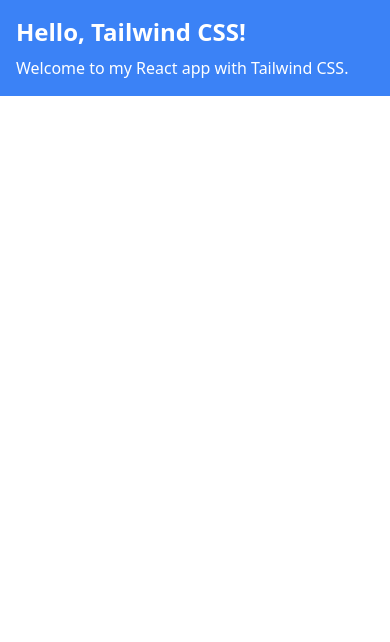
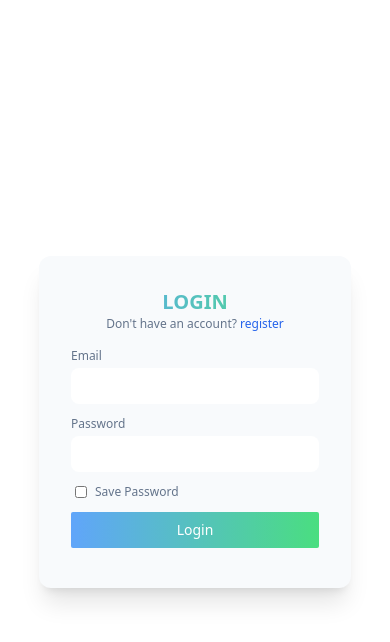
Before and after one commit to adeprastyo/login-page-react-tailwind, a JavaScript app: page / in a window 390 px wide. Shown: the top 642 px of the page. Built offline with nearby package versions, Linux system fonts and the light colour scheme; the HTML template or start-up script is replaced by a standard one.

Commit message:
login responsive

```diff
--- a/src/App.js
+++ b/src/App.js
@@ -1,8 +1,95 @@
 function App() {
+  // ukuran sm (min-width 640px)
+  // ukuran lg (min-width 1024px)
   return (
-    <div className="bg-blue-500 text-white p-4">
-      <h1 className="text-2xl font-bold ">Hello, Tailwind CSS!</h1>
-      <p className="mt-2">Welcome to my React app with Tailwind CSS.</p>
+    <div className="w-screen h-screen flex justify-center items-center">
+      <div
+        className="w-4/5 rounded-xl p-8 shadow-xl bg-slate-50
+                  sm:w-3/5 sm:p-12
+                  lg:w-2/5 lg:p-16"
+      >
+        {/* header */}
+        <div
+          className="text-center mb-4
+          sm:mb-5
+          lg:mb-6
+        "
+        >
+          <h1
+            className="text-xl font-sans text-transparent font-black bg-clip-text bg-gradient-to-r from-blue-400 to-green-400
+                        sm:text-4xl
+                        lg:text-5xl"
+          >
+            LOGIN
+          </h1>
+          <p
+            className="text-xs text-slate-500 font-light
+                        sm:text-base
+                        lg:text-lg"
+          >
+            Don't have an account?{" "}
+            <span className="text-blue-600 font-normal">register</span>
+          </p>
+        </div>
+        {/* input */}
+        <form>
+          <div
+            className="mb-3 text-xs
+                          sm:mb-4 sm:text-base sm:font-medium
+                          lg:mb-5 lg:text-lg"
+          >
+            <label className="block mb-1 text-slate-500">Email</label>
+            <input
+              className="w-full rounded-lg h-9 p-2 text-slate-600 focus:outline-blue-400
+            sm:px-3 sm:py-5 sm:h-11
+            lg:px-4 lg:py-6 lg:h-14"
+            />
+          </div>
+          <div
+            className="mb-3 text-xs
+                          sm:mb-4 sm:text-base sm:font-medium
+                          lg:mb-5 lg:text-lg"
+          >
+            <label className="block mb-1 text-slate-500">Password</label>
+            <input
+              className="w-full rounded-lg h-9 p-2 text-slate-600 focus:outline-blue-400
+            sm:px-3 sm:py-5 sm:h-11
+            lg:px-4 lg:py-6 lg:h-14"
+            />
+          </div>
+
+          <div
+            class="flex items-center ml-1 mb-3 text-xs
+          sm:text-base sm:mb-4
+          lg:text-lg lg:mb-5"
+          >
+            <input
+              type="checkbox"
+              id="myCheckbox"
+              class="form-checkbox h-3 w-3 text-indigo-600
+              sm:h-4 sm:w-4
+              lg:h-5 lg:w-5"
+            />
+            <label for="myCheckbox" class="ml-2 text-slate-500">
+              Save Password
+            </label>
+          </div>
+
+          <div
+            className="mb-2 text-sm
+          sm:mb-3 sm:text-lg
+          lg:mb-4 lg:text-xl"
+          >
+            <button
+              className="w-full bg-blue-400 text-white py-2 rounded-sm bg-gradient-to-r from-blue-400 to-green-400
+            sm:py-3
+            lg:py-4"
+            >
+              Login
+            </button>
+          </div>
+        </form>
+      </div>
     </div>
   );
 }
```
